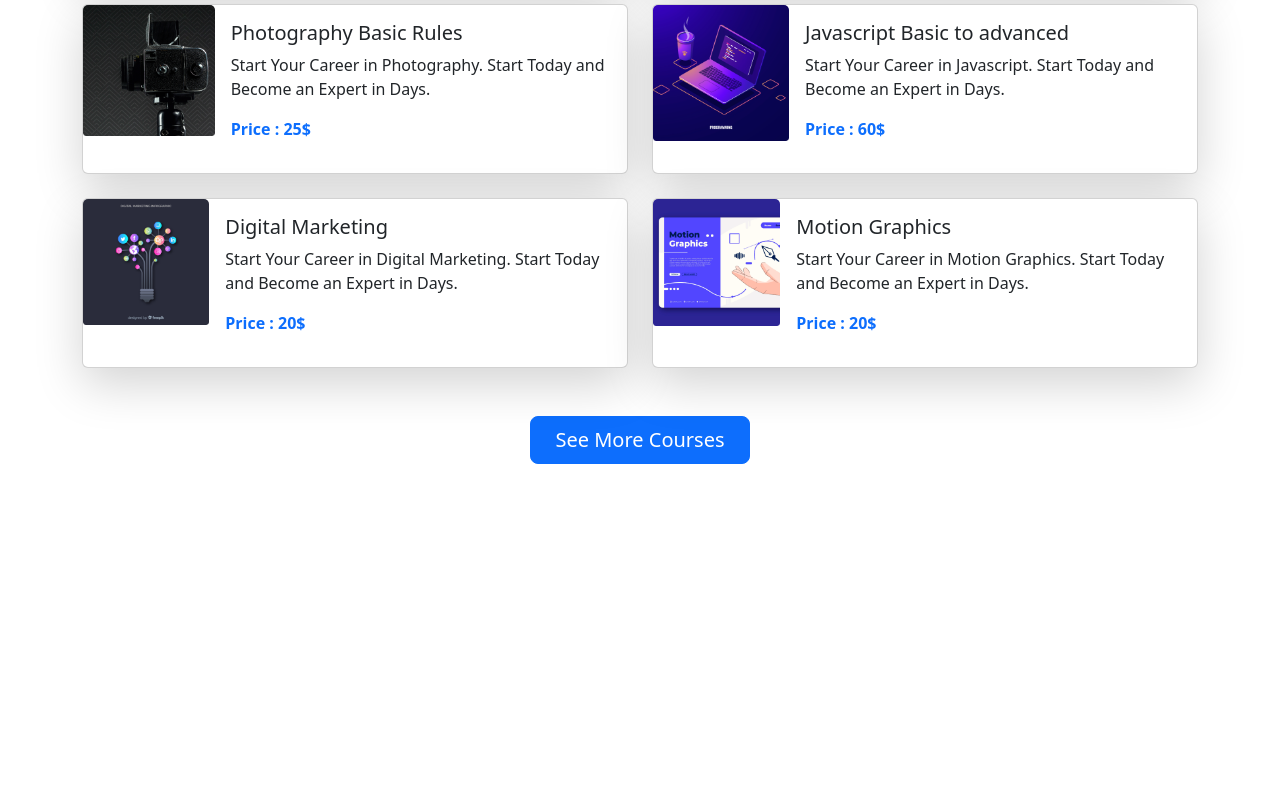
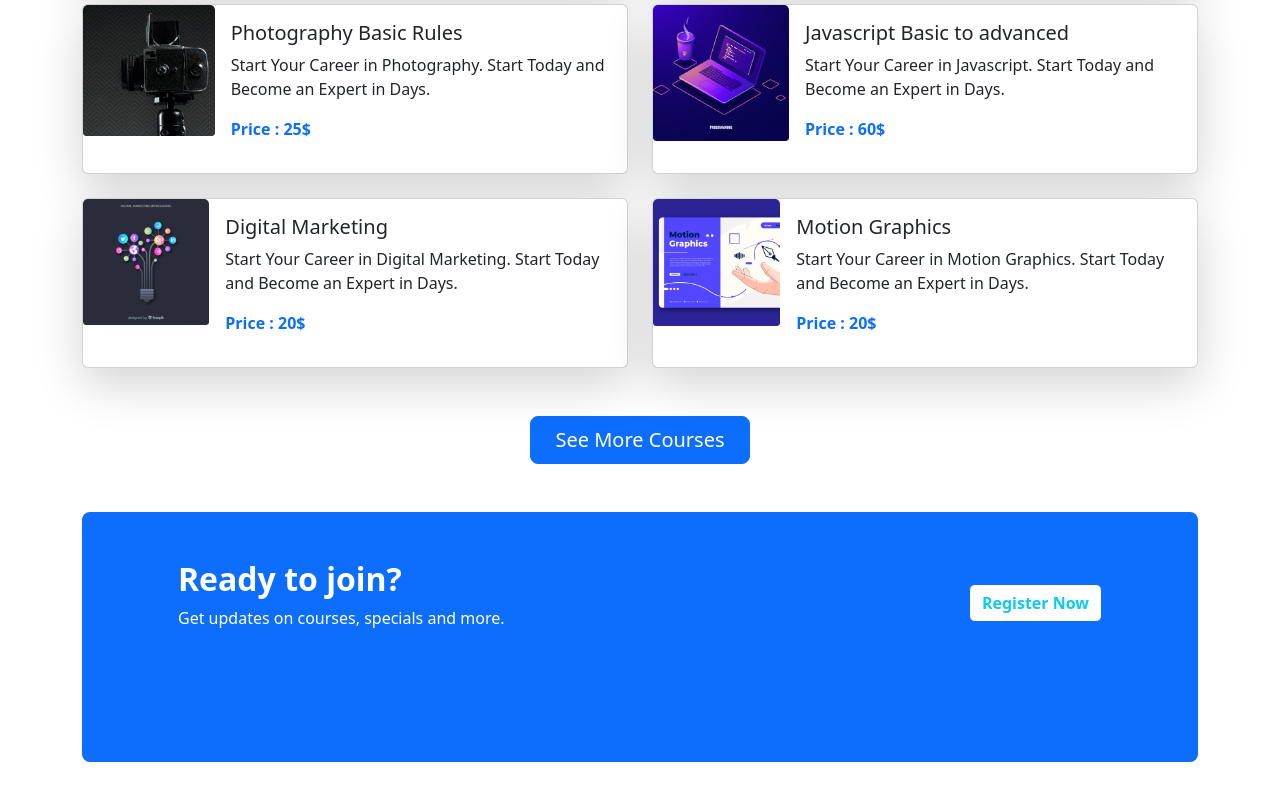
Before and after one commit to asshafi/code-academy-bootstrap, a plain HTML site: page index.html in a window 1280 px wide. Shown: the part 1104-1904 px from the top of the page. Before the commit the page ends 1616 px from the top, so only its background shows below. Drawn offline with nearby package versions, Linux system fonts and the light colour scheme.

Commit message:
ready to join section added

```diff
--- a/index.html
+++ b/index.html
@@ -197,6 +197,22 @@
             </div>
         </section>
         <!-- Courses section end -->
+        <!-- Ready to join start  -->
+        <section style=" height: 250px;" class="container rounded-3 mb-5 bg-primary ">
+            <div class="row row-cols-1 row-cols-md-2 justify-content-center align-items-center m-lg-5 p-4 g-4">
+                <div class="col text-white ">
+                    <h2 class="fw-bold">Ready to join?</h2>
+                    <P>Get updates on courses, specials and more.</P>
+                </div>
+                <div class="col">
+                    <button type="button" class="btn btn-primary bg-white text-info fw-bold float-lg-end">Register
+                        Now</button>
+                </div>
+            </div>
+
+
+        </section>
+        <!-- Ready to join end -->
     </main>
     <!-- main  end -->
 
```
